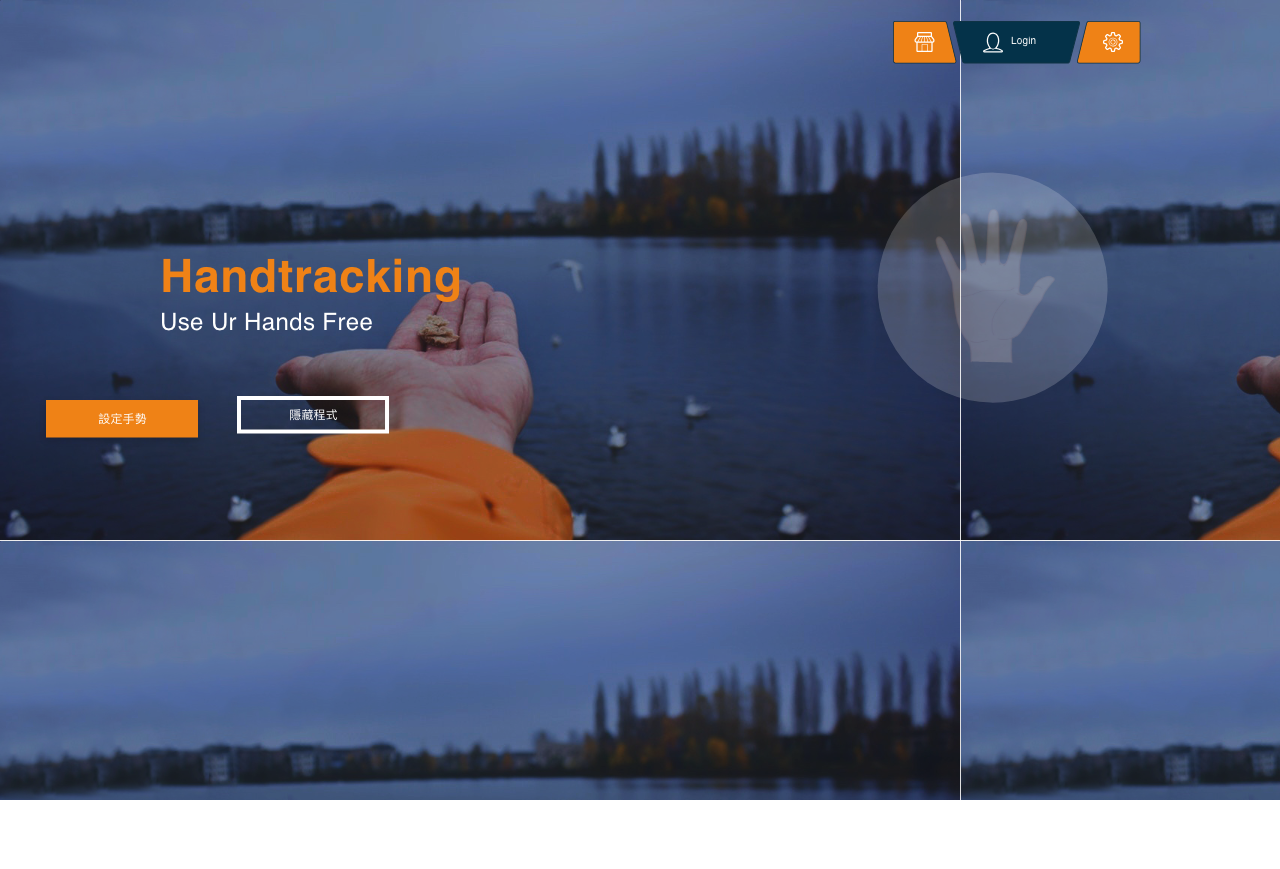
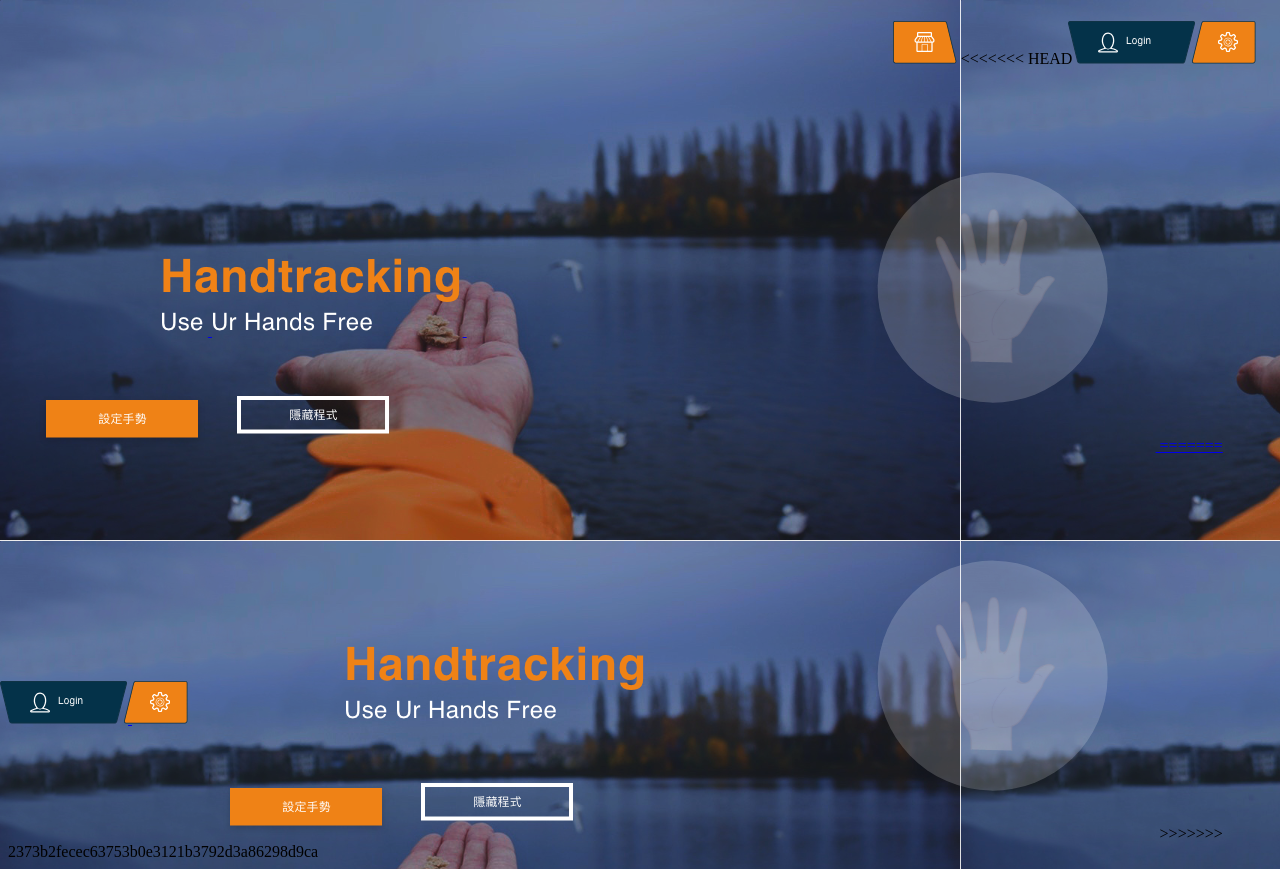
Before and after one commit to chuuuan/hand, a website: page index.html in a window 1280 px wide. Before the commit the page ends 800 px from the top, so only its background shows below. Drawn offline with Linux system fonts and the light colour scheme.

Commit message:
Merge branch 'master' of https://github.com/chuan520/hand

```diff
--- a/index.html
+++ b/index.html
@@ -10,12 +10,21 @@
       </script> -->
     <input type="image" src="images/btn_shop.png" id="btn_shop" style="margin-left: 70%;
     margin-top: 1%;">
+<<<<<<< HEAD
+    <input type="image" src="images/btn_login.png" id="btn_login" style="margin-left:-8px";>
+    <a href="settingpage.html"><input type="image" src="images/btn_setting.png" id="btn_setting" style="margin-left:-8px";>
+    <input type="image" src="images/tex_handtracking.png" id="tex_handtracking" style=" margin-left: 12%;margin-top:15%;">
+    <a href="settingpage.html"><input type="image" src="images/btn_settingHand.png" id="btn_settingHand" style="margin-left:-34%;margin-bottom:-9%">
+    <input type="image" src="images/btn_hideprogram.png" id="btn_hideprogram" style="margin-left: 2%;margin-bottom:-7.7%">
+    <input type="image" src="images/handsymbol.png" id="handsymbol" style="margin-left: 65%;margin-top:-17%">
+=======
     <input type="image" src="images/btn_login.png" id="btn_login" style="margin-left:-8px;">
     <a href="settingpage.html"><input type="image" src="images/btn_setting.png" id="btn_setting" style="margin-left:-8px;" ></a>
     <input type="image" src="images/tex_handtracking.png" id="tex_handtracking" style=" margin-left: 12%;margin-top:15%;">
     <input type="image" src="images/btn_settingHand.png" id="btn_settingHand" style="margin-left:-34%;margin-bottom:-9%;">
     <input type="image" src="images/btn_hideprogram.png" id="btn_hideprogram" style="margin-left: 2%;margin-bottom:-7.7%;">
     <input type="image" src="images/handsymbol.png" id="handsymbol" style="margin-left: 65%;margin-top:-17%;">
+>>>>>>> 2373b2fecec63753b0e3121b3792d3a86298d9ca
       <!-- <h1>Hello World!</h1>
       We are using node <script>document.write(process.versions.node)</script>,
       Chrome <script>document.write(process.versions.chrome)</script>,
```
Also changed, not shown: settingpage.html (+8 -0 lines).
